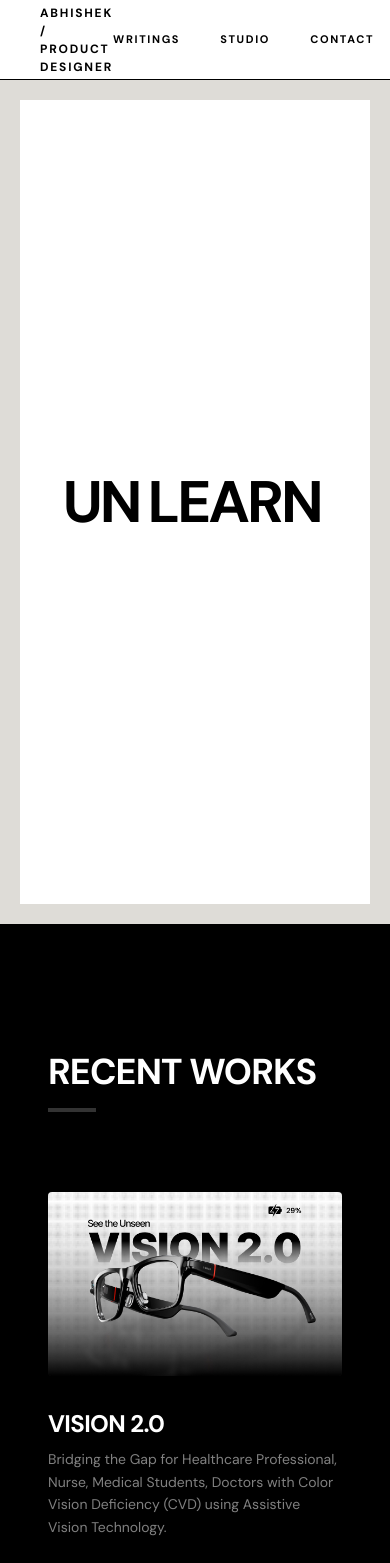
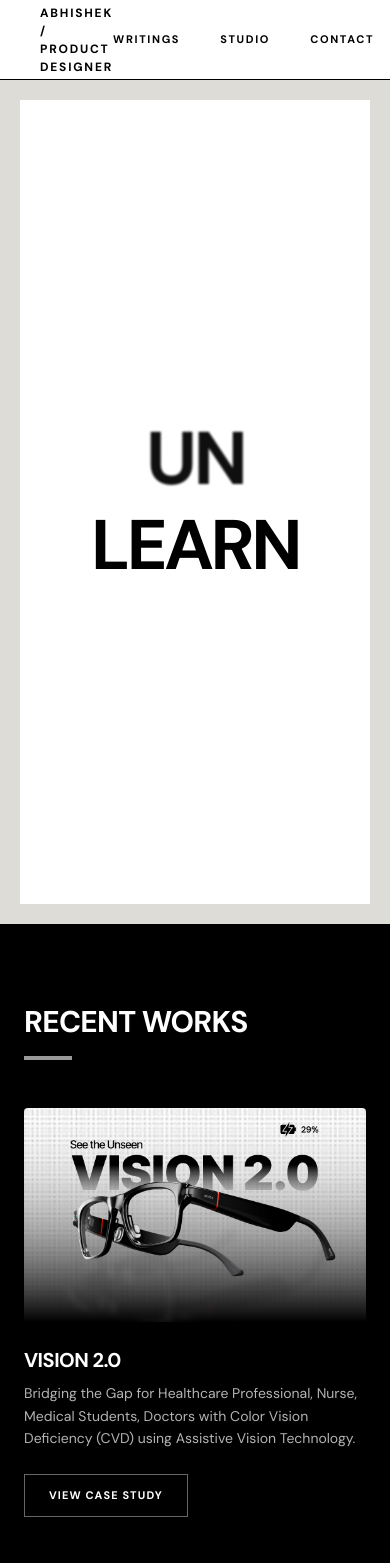
Before and after one commit to abiresourcefiles-crypto/Designer_Portfolio_2026, a React (Vite) app: page / in a window 390 px wide. Shown: the top 1563 px of the page. Built offline with nearby package versions, Linux system fonts and the light colour scheme; a web font is replaced by a local one.

Commit message:
new fixes 06 may 2:02 AM

```diff
--- a/src/App.tsx
+++ b/src/App.tsx
@@ -1,4 +1,4 @@
-import Variation9 from './components/heroes/Variation9';
+import Variation9 from './components/heroes/Home';
 
 export default function App() {
   return (
--- a/src/components/heroes/Variation9.tsx
+++ b/src/components/heroes/Home.tsx
@@ -73,8 +73,8 @@ function Variation9() {
 
   return (
     <div ref={heroRef} className="min-h-screen bg-white text-black flex items-center justify-center font-dm overflow-hidden border-[20px] border-[#DEDCD7]">
-      <div className="flex text-[15vw] font-bold leading-none tracking-tighter uppercase">
-        <div className="w-[18vw] flex justify-end">
+      <div className="flex flex-col md:flex-row text-[18vw] md:text-[15vw] font-bold leading-none tracking-tighter uppercase items-center justify-center">
+        <div className="w-[18vw] flex justify-center md:justify-end">
           <AnimatePresence mode="popLayout">
             <motion.span
               key={index}
@@ -88,7 +88,7 @@ function Variation9() {
             </motion.span>
           </AnimatePresence>
         </div>
-        <div className="ml-2">LEARN</div>
+        <div className="md:ml-2 mt-4 md:mt-0">LEARN</div>
       </div>
     </div>
   );
@@ -112,6 +112,7 @@ function CaseStudies() {
       image: "./Voice Case Study.jpg",
       link: "https://www.behance.net/gallery/247223671/Vision-20-Assistive-Tool-for-CVD-Medicos"
     },
+    /*
     {
       id: "X-990",
       title: "KINETIC UI",
@@ -128,20 +129,21 @@ function CaseStudies() {
       image: "https://images.unsplash.com/photo-1550745165-9bc0b252726f?q=80&w=2670&auto=format&fit=crop",
       link: "/static-os"
     }
+    */
   ];
 
   return (
-    <section className="bg-black text-white font-dm py-32 px-12 md:px-24">
+    <section className="bg-black text-white font-dm py-20 md:py-32 px-6 md:px-24">
       <div className="max-w-6xl mx-auto">
-        <div className="mb-20">
-          <h2 className="text-4xl font-bold tracking-tight mb-4 uppercase">Recent Works</h2>
-          <div className="w-12 h-1 bg-white opacity-20"></div>
+        <div className="mb-12 md:mb-20">
+          <h2 className="text-3xl md:text-4xl font-bold tracking-tight mb-4 uppercase">Recent Works</h2>
+          <div className="w-12 h-1 bg-white opacity-60"></div>
         </div>
 
-        <div className="grid grid-cols-1 md:grid-cols-2 gap-16">
+        <div className="grid grid-cols-1 md:grid-cols-2 gap-12 md:gap-16">
           {projects.map((p, i) => (
-            <a href={p.link} target="_blank" rel="noopener noreferrer" key={i} className="group block cursor-pointer">
-              <div className="aspect-[16/10] bg-[#111] mb-8 overflow-hidden rounded-sm">
+            <a href={p.link} target="_blank" rel="noopener noreferrer" key={i} className="group block cursor-pointer focus:outline-none focus:ring-2 focus:ring-white rounded-sm p-2 -m-2 transition-all">
+              <div className="aspect-[16/10] bg-[#111] mb-6 md:mb-8 overflow-hidden rounded-sm">
                 <img
                   src={p.image}
                   alt={p.title}
@@ -149,9 +151,9 @@ function CaseStudies() {
                   referrerPolicy="no-referrer"
                 />
               </div>
-              <h3 className="text-2xl font-bold uppercase tracking-tight mb-2">{p.title}</h3>
-              <p className="text-white/50 text-sm mb-8 leading-relaxed max-w-sm">{p.desc}</p>
-              <div className="inline-block px-6 py-3 border border-white/20 text-[10px] font-bold uppercase tracking-widest group-hover:bg-white group-hover:text-black transition-all">
+              <h3 className="text-xl md:text-2xl font-bold uppercase tracking-tight mb-2">{p.title}</h3>
+              <p className="text-white/70 text-sm mb-6 md:mb-8 leading-relaxed max-w-sm">{p.desc}</p>
+              <div className="inline-block px-6 py-3 border border-white/40 text-[11px] font-bold uppercase tracking-widest group-hover:bg-white group-hover:text-black transition-all">
                 View Case Study
               </div>
             </a>
@@ -180,44 +182,44 @@ function Footer() {
   ];
 
   return (
-    <footer className="bg-black text-white font-dm py-48 px-8 overflow-hidden text-center">
+    <footer className="bg-black text-white font-dm py-24 md:py-48 px-6 md:px-8 overflow-hidden text-center">
       <div className="max-w-4xl mx-auto">
         <motion.div
           initial={{ opacity: 0, y: 20 }}
           whileInView={{ opacity: 1, y: 0 }}
           viewport={{ once: true }}
         >
-          <div className="text-[12px] font-bold uppercase tracking-[0.4em] opacity-30 mb-8 italic">The final chapter.</div>
-          <h2 className="text-4xl md:text-7xl font-bold tracking-tight mb-16 leading-[1.1]">
+          <div className="text-[11px] md:text-[12px] font-bold uppercase tracking-[0.4em] opacity-60 mb-8 italic">The final chapter.</div>
+          <h2 className="text-3xl md:text-7xl font-bold tracking-tight mb-12 md:mb-16 leading-[1.1]">
             From visuals to products. <br /> Let’s create what’s next.
           </h2>
 
           <button
             onClick={copyEmail}
-            className="group relative inline-flex items-center gap-4 px-12 py-6 bg-white text-black font-bold uppercase text-xs tracking-[0.2em] hover:bg-white/90 transition-all overflow-hidden"
+            className="group relative inline-flex items-center gap-2 md:gap-4 px-6 md:px-12 py-4 md:py-6 bg-white text-black font-bold uppercase text-[11px] tracking-[0.2em] hover:bg-white/90 transition-all overflow-hidden focus:outline-none focus:ring-4 focus:ring-white/50 rounded-sm"
           >
             <span className="relative z-10">{copied ? "Copied" : "abhishekdesignspace@gmail.com"}</span>
-            {copied ? <Check className="w-4 h-4 relative z-10" /> : <Mail className="w-4 h-4 relative z-10 opacity-30 group-hover:opacity-100 transition-opacity" />}
+            {copied ? <Check className="w-4 h-4 relative z-10" /> : <Mail className="w-4 h-4 relative z-10 opacity-60 group-hover:opacity-100 transition-opacity" />}
           </button>
         </motion.div>
 
-        <div className="mt-32 flex flex-col items-center gap-16">
-          <div className="flex gap-12">
+        <div className="mt-24 md:mt-32 flex flex-col items-center gap-12 md:gap-16">
+          <div className="flex gap-8 md:gap-12">
             {socials.map((social, i) => (
               <a
                 key={i}
                 href={social.href}
                 target="_blank"
                 rel="noopener noreferrer"
-                className="opacity-20 hover:opacity-100 transition-all transform hover:scale-125"
-                aria-label="Social Link"
+                className="opacity-60 hover:opacity-100 transition-all transform hover:scale-125 focus:outline-none focus:ring-2 focus:ring-white p-2 rounded-sm"
+                aria-label={`Visit Social Link ${i + 1}`}
               >
-                <social.icon className="w-6 h-6" />
+                <social.icon className="w-5 h-5 md:w-6 md:h-6" />
               </a>
             ))}
           </div>
 
-          <div className="text-[10px] font-bold uppercase tracking-[0.5em] opacity-10">
+          <div className="text-[11px] font-bold uppercase tracking-[0.5em] opacity-40">
             © 2026  <br></br>
             <br></br>
             <br></br>
@@ -231,49 +233,44 @@ function Footer() {
 function Experience() {
   const experiences = [
     {
-      date: "JAN 26 - MAR 26",
-      role: "Product Designer at SuperAlign",
+      date: "AUG 24 - MAR 26",
+      role: "Product Designer @ Mercemur Technologies (ZEMURIA)",
       desc: "Designing Products for AI Agents & Security"
     },
     {
-      date: "OCT 25 - JAN 26",
-      role: "Product Designer at Quarlatis",
+      date: "SEP 23 - MAY 24",
+      role: "UX UI Designer at e-Brahma",
       desc: "Made end-to-end seamless experiences in the world of Web3 & Blockchain"
     },
     {
-      date: "JUN 25 - AUG 25",
-      role: "Visual Designer at Moonkraft Studio",
+      date: "MAY 23 - SEP 23",
+      role: "UI/UX Designer Trainee at e-Brahma",
       desc: "Made things pretty, somehow it worked. Clients smiled, I cried only a little."
     },
     {
-      date: "FEB 25 - APR 25",
-      role: "Product Designer at Guide U",
-      desc: "Worked on Browser Extension based SaaS from scratch."
+      date: "JAN 21 - JUN 21",
+      role: "Graphic Designer Intern at Simmi Foundation",
+      desc: "Made things pretty, somehow it worked. Clients smiled, I cried only a little."
     },
-    {
-      date: "DEC 24 - NOW",
-      role: "Freelance Product Designer",
-      desc: "Freelancing, aka professionally 'winging it'"
-    }
   ];
 
   return (
-    <section className="bg-[#0a0a0a] text-white font-dm py-32 px-12 md:px-24">
+    <section className="bg-[#0a0a0a] text-white font-dm py-20 md:py-32 px-6 md:px-24">
       <div className="max-w-4xl mx-auto">
-        <div className="mb-20">
-          <h2 className="text-sm font-bold tracking-widest mb-6 uppercase text-white/40">Experience</h2>
-          <p className="text-xl md:text-2xl text-white/70">somehow convinced real people to trust me with their products</p>
+        <div className="mb-12 md:mb-20">
+          <h2 className="text-[11px] md:text-sm font-bold tracking-widest mb-4 md:mb-6 uppercase text-white/60">Experience</h2>
+          <p className="text-lg md:text-2xl text-white/80">somehow convinced real people to trust me with their products</p>
         </div>
 
-        <div className="flex flex-col gap-16">
+        <div className="flex flex-col gap-12 md:gap-16">
           {experiences.map((exp, i) => (
-            <div key={i} className="flex flex-col md:flex-row md:items-start gap-4 md:gap-16">
-              <div className="md:w-1/4 text-[10px] font-mono uppercase tracking-[0.2em] text-white/40 pt-1">
+            <div key={i} className="flex flex-col md:flex-row md:items-start gap-2 md:gap-16 focus-within:ring-2 focus-within:ring-white/20 p-2 -m-2 rounded-sm transition-all">
+              <div className="md:w-1/4 text-[11px] font-mono uppercase tracking-[0.2em] text-white/60 md:pt-1">
                 {exp.date}
               </div>
               <div className="md:w-3/4">
-                <h3 className="text-xl font-bold mb-2 tracking-tight">{exp.role}</h3>
-                <p className="text-white/50 text-sm leading-relaxed">{exp.desc}</p>
+                <h3 className="text-lg md:text-xl font-bold mb-2 tracking-tight">{exp.role}</h3>
+                <p className="text-white/70 text-[13px] md:text-sm leading-relaxed">{exp.desc}</p>
               </div>
             </div>
           ))}
@@ -293,22 +290,23 @@ function Gallery() {
   ];
 
   return (
-    <section className="bg-[#050505] text-white font-dm pt-32 pb-16 overflow-hidden relative border-t border-white/5">
-      <div className="max-w-4xl mx-auto px-12 md:px-24 mb-24">
-        <h2 className="text-sm font-bold tracking-widest mb-6 uppercase text-white/40">Life & Culture</h2>
-        <p className="text-xl md:text-2xl text-white/70">Behind the scenes.</p>
+    <section className="bg-[#050505] text-white font-dm pt-20 pb-12 md:pt-32 md:pb-16 overflow-hidden relative border-t border-white/10">
+      <div className="max-w-4xl mx-auto px-6 md:px-24 mb-12 md:mb-24">
+        <h2 className="text-[11px] md:text-sm font-bold tracking-widest mb-4 md:mb-6 uppercase text-white/60">Life & Culture</h2>
+        <p className="text-lg md:text-2xl text-white/80">Behind the scenes.</p>
       </div>
 
-      <div className="flex justify-center items-center px-4 h-48 md:h-72 mt-12 group">
+      <div className="flex flex-wrap justify-center items-center gap-4 px-4 h-auto md:h-72 mt-8 md:mt-12 group">
         {photos.map((photo, i) => (
           <div
             key={i}
-            className={`relative w-28 md:w-56 aspect-[4/5] -mx-4 md:-mx-8 border-[6px] md:border-8 border-white bg-white shadow-2xl rounded-sm transition-all duration-500 hover:z-50 hover:-translate-y-12 hover:scale-110 hover:rotate-0 cursor-pointer ${photo.rot}`}
+            tabIndex={0}
+            className={`relative w-24 h-32 md:h-auto md:w-56 aspect-[4/5] md:-mx-8 border-[4px] md:border-8 border-white bg-white shadow-2xl rounded-sm transition-all duration-500 hover:z-50 hover:-translate-y-4 md:hover:-translate-y-12 hover:scale-110 hover:rotate-0 focus:z-50 focus:scale-110 focus:rotate-0 focus:outline-none cursor-pointer ${photo.rot}`}
           >
             <div className="w-full h-full overflow-hidden">
               <img
                 src={photo.src}
-                alt="Gallery"
+                alt={`Culture and Life gallery moment ${i + 1}`}
                 className="w-full h-full object-cover grayscale opacity-80 hover:grayscale-0 hover:opacity-100 transition-all duration-500"
               />
             </div>
@@ -321,7 +319,7 @@ function Gallery() {
 
 function ToolsStack() {
   const tools = [
-    { name: "Notion", bg: "bg-gradient-to-br from-[#2a2a2a] to-[#111]", text: "text-[#DEDCD7]", label: "N", image: "", border: "border border-white/10" },
+    { name: "Notion", bg: "bg-gradient-to-br from-[#2a2a2a] to-[#111]", text: "text-[#DEDCD7]", label: "N", image: "./icons 01.png", border: "border border-white/10" },
     { name: "Framer", bg: "bg-gradient-to-br from-[#0055FF] to-[#0033AA]", text: "text-white", label: "F", image: "", border: "border border-transparent" },
     { name: "Figma", bg: "bg-[#2C2D33]", text: "text-[#F24E1E]", label: "Fig", image: "", border: "border border-transparent" },
     { name: "Slack", bg: "bg-white", text: "text-[#E01E5A]", label: "S", image: "", border: "border border-transparent" },
@@ -337,39 +335,39 @@ function ToolsStack() {
   const marqueeItems = [...tools, ...tools, ...tools];
 
   return (
-    <section className="bg-[#0f0f0f] text-white font-dm py-16 overflow-hidden border-t border-white/5 m-4 md:m-8 rounded-3xl">
-      <div className="max-w-4xl mx-auto px-8 md:px-16 mb-12">
-        <h2 className="text-2xl font-bold tracking-tight mb-2">My Tools Stack</h2>
-        <p className="text-sm text-white/50">A Comprehensive Collection of Useful Tools to Support and Optimize My Workflow.</p>
+    <section className="bg-[#0f0f0f] text-white font-dm py-12 md:py-16 overflow-hidden border-t border-white/10 m-2 md:m-8 rounded-2xl md:rounded-3xl">
+      <div className="max-w-4xl mx-auto px-6 md:px-16 mb-8 md:mb-12">
+        <h2 className="text-xl md:text-2xl font-bold tracking-tight mb-2">My Tools Stack</h2>
+        <p className="text-[11px] md:text-sm text-white/70">A Comprehensive Collection of Useful Tools to Support and Optimize My Workflow.</p>
       </div>
 
       <div className="relative w-full overflow-hidden flex">
         {/* Left/Right Fade Masks */}
-        <div className="absolute top-0 left-0 w-24 md:w-48 h-full bg-gradient-to-r from-[#0f0f0f] to-transparent z-10 pointer-events-none"></div>
-        <div className="absolute top-0 right-0 w-24 md:w-48 h-full bg-gradient-to-l from-[#0f0f0f] to-transparent z-10 pointer-events-none"></div>
+        <div className="absolute top-0 left-0 w-16 md:w-48 h-full bg-gradient-to-r from-[#0f0f0f] to-transparent z-10 pointer-events-none"></div>
+        <div className="absolute top-0 right-0 w-16 md:w-48 h-full bg-gradient-to-l from-[#0f0f0f] to-transparent z-10 pointer-events-none"></div>
 
         <motion.div
           animate={{ x: ["0%", "-33.33%"] }}
           transition={{ ease: "linear", duration: 15, repeat: Infinity }}
-          className="flex gap-6 md:gap-10 px-4 w-max"
+          className="flex gap-4 md:gap-10 px-4 w-max"
         >
           {marqueeItems.map((tool, i) => (
             <div
               key={i}
               title={tool.name}
-              style={{ width: '80px', height: '80px' }}
-              className={`flex-shrink-0 flex items-center justify-center rounded-[1.2rem] shadow-lg font-bold text-xl tracking-tighter overflow-hidden ${tool.bg} ${tool.text} ${tool.border} transition-transform hover:scale-110 cursor-pointer`}
+              tabIndex={0}
+              className={`w-14 h-14 md:w-[80px] md:h-[80px] flex-shrink-0 flex items-center justify-center rounded-xl md:rounded-[1.2rem] shadow-lg font-bold text-lg md:text-xl tracking-tighter overflow-hidden ${tool.bg} ${tool.text} ${tool.border} transition-transform hover:scale-110 focus:scale-110 focus:outline-none focus:ring-2 focus:ring-white cursor-pointer`}
             >
               {tool.image ? (
-                <img src={tool.image} alt={tool.name} className="w-full h-full object-cover" />
+                <img src={tool.image} alt={`${tool.name} Logo`} className="w-full h-full object-cover" />
               ) : (
                 tool.label
               )}
             </div>
           ))}
         </motion.div>
-      </div>
-    </section>
+      </div >
+    </section >
   );
 }
 
```
Also changed, not shown: public/icons 01.png (added).
